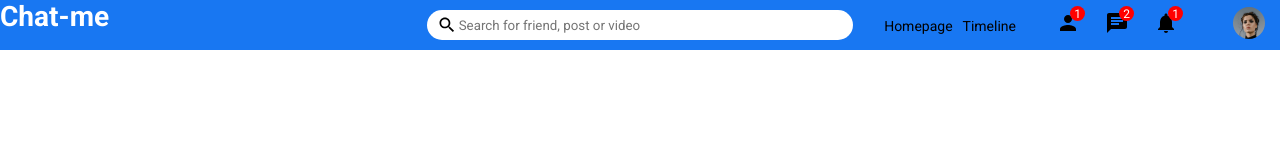
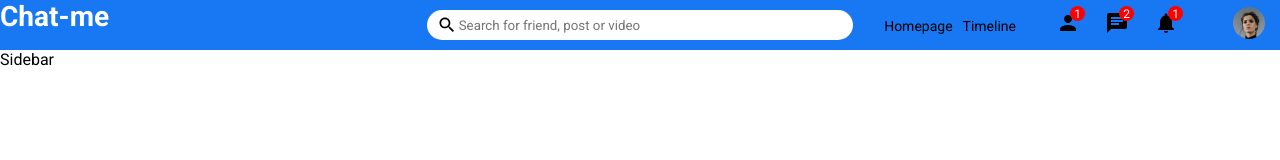
Before and after one commit to Kavindu95/Social-media-app-using-React, a React (Create React App) app: page / in a window 1280 px wide. Shown: the top 160 px of the page. Built offline with nearby package versions, Linux system fonts and the light colour scheme.

Commit message:
add sidebar/rightbar/feed

```diff
--- /dev/null
+++ b/src/components/Sidebar.jsx
@@ -0,0 +1,9 @@
+import React from "./sidebar.css"
+
+export default function Sidebar() {
+  return (
+    <div>
+      Sidebar
+    </div>
+  )
+}
--- a/src/components/topbar.css
+++ b/src/components/topbar.css
@@ -21,10 +21,12 @@
     color: white;
     cursor: pointer;
   }
+
   .logo h3{
     /* background-color: yellow; */
     margin-bottom: 45px;
   }
+
   .topbarcenter{
     flex: 4;
     /* background-color: greenyellow; */
--- a/src/pages/Home.js
+++ b/src/pages/Home.js
@@ -1,8 +1,13 @@
 import React from 'react'
 import Topbar from '../components/Topbar'
+import Sidebar from '../components/Sidebar'
 
 export default function home() {
   return (
-   <Topbar/>
-  )
+    <>
+     <Topbar/>
+      <Sidebar/>
+    </>
+
+  );
 }
```
Also changed, not shown: src/components/Feed.jsx (added, +9 -0 lines), src/components/Rightbar.jsx (added, +9 -0 lines), src/components/Topbar.jsx (renamed from src/components/Topbar.js), src/components/feed.css (added), src/components/rightbar.css (added), src/components/sidebar.css (added).
